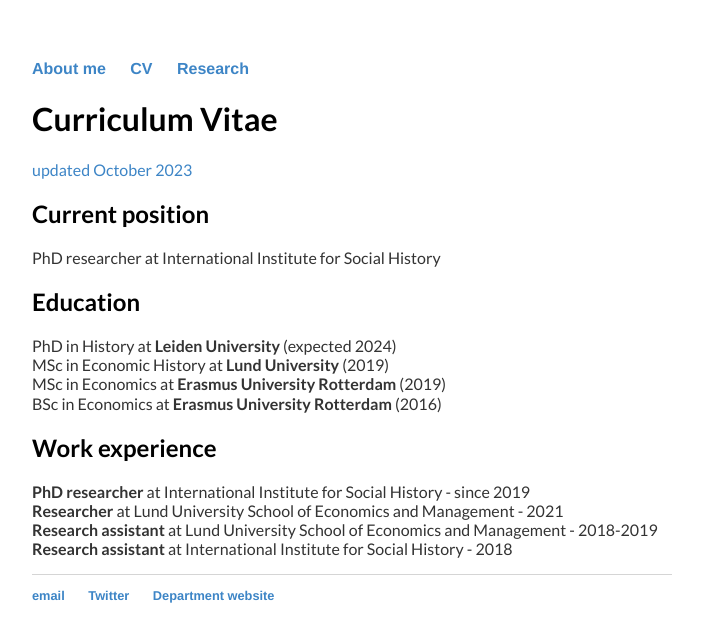
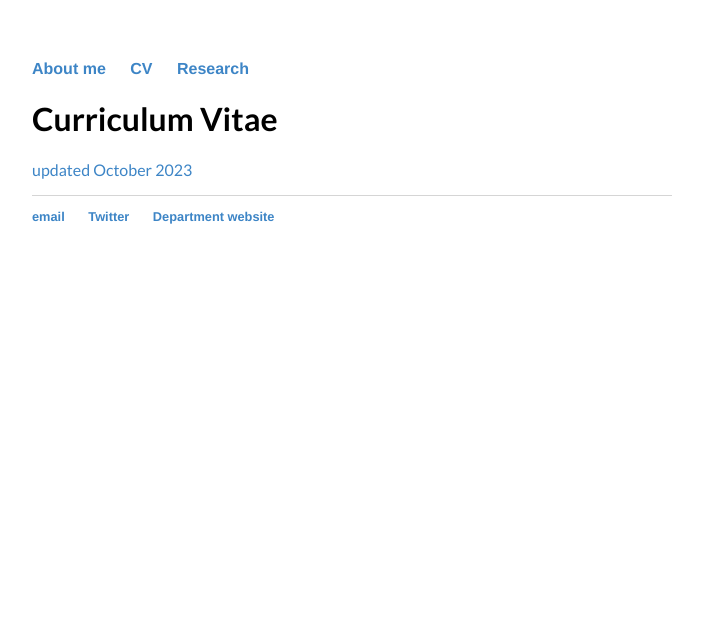
Before and after one commit to kok-joris/kok-joris.github.io, a Jekyll site: the page built from cv/index.html, in a window 1280 px wide. Shown: the top 642 px of the page, without its empty margins (288-991 px from the left). Built offline with Jekyll 4.4.1, drawn with Linux system fonts in a browser that asks for light colours; Markdown is read by kramdown in place of the engine named in the settings.

Commit message:
Update index.html
Took out all of this:


	<h2>Current position</h2>
	<p>PhD researcher at International Institute for Social History</p>


	<h2>Education</h2>
	<p>
		PhD in History at <b>Leiden University</b> (expected 2024)<br>
		MSc in Economic History at <b>Lund University</b> (2019)<br>
		MSc in Economics at <b>Erasmus University Rotterdam</b> (2019)<br>
		BSc in Economics at <b>Erasmus University Rotterdam</b> (2016)
	</p>

	<h2>Work experience</h2>
	<p>
		<b>PhD researcher</b> at International Institute for Social History - since 2019<br>
		<b>Researcher</b> at Lund University School of Economics and Management - 2021<br>
		<b>Research assistant</b> at Lund University School of Economics and Management - 2018-2019<br>
		<b>Research assistant</b> at International Institute for Social History - 2018

	</p>

```diff
--- a/cv/index.html
+++ b/cv/index.html
@@ -11,29 +11,9 @@
 <div class="blurb">
 
 	<h1>Curriculum Vitae</h1>
-	<p><a href="kok-joris.github.io/images/CV_JorisKok_Website.pdf" target="_blank"> updated October 2023</a></p>
-
-<p></p>
-
-	<h2>Current position</h2>
-	<p>PhD researcher at International Institute for Social History</p>
+	<p><a href="https://kok-joris.github.io/images/CV_JorisKok_Website.pdf" target="_blank"> updated October 2023</a></p>
 
 
-	<h2>Education</h2>
-	<p>
-		PhD in History at <b>Leiden University</b> (expected 2024)<br>
-		MSc in Economic History at <b>Lund University</b> (2019)<br>
-		MSc in Economics at <b>Erasmus University Rotterdam</b> (2019)<br>
-		BSc in Economics at <b>Erasmus University Rotterdam</b> (2016)
-	</p>
 
-	<h2>Work experience</h2>
-	<p>
-		<b>PhD researcher</b> at International Institute for Social History - since 2019<br>
-		<b>Researcher</b> at Lund University School of Economics and Management - 2021<br>
-		<b>Research assistant</b> at Lund University School of Economics and Management - 2018-2019<br>
-		<b>Research assistant</b> at International Institute for Social History - 2018
-
-	</p>
 
 </div><!-- /.blurb -->
```
